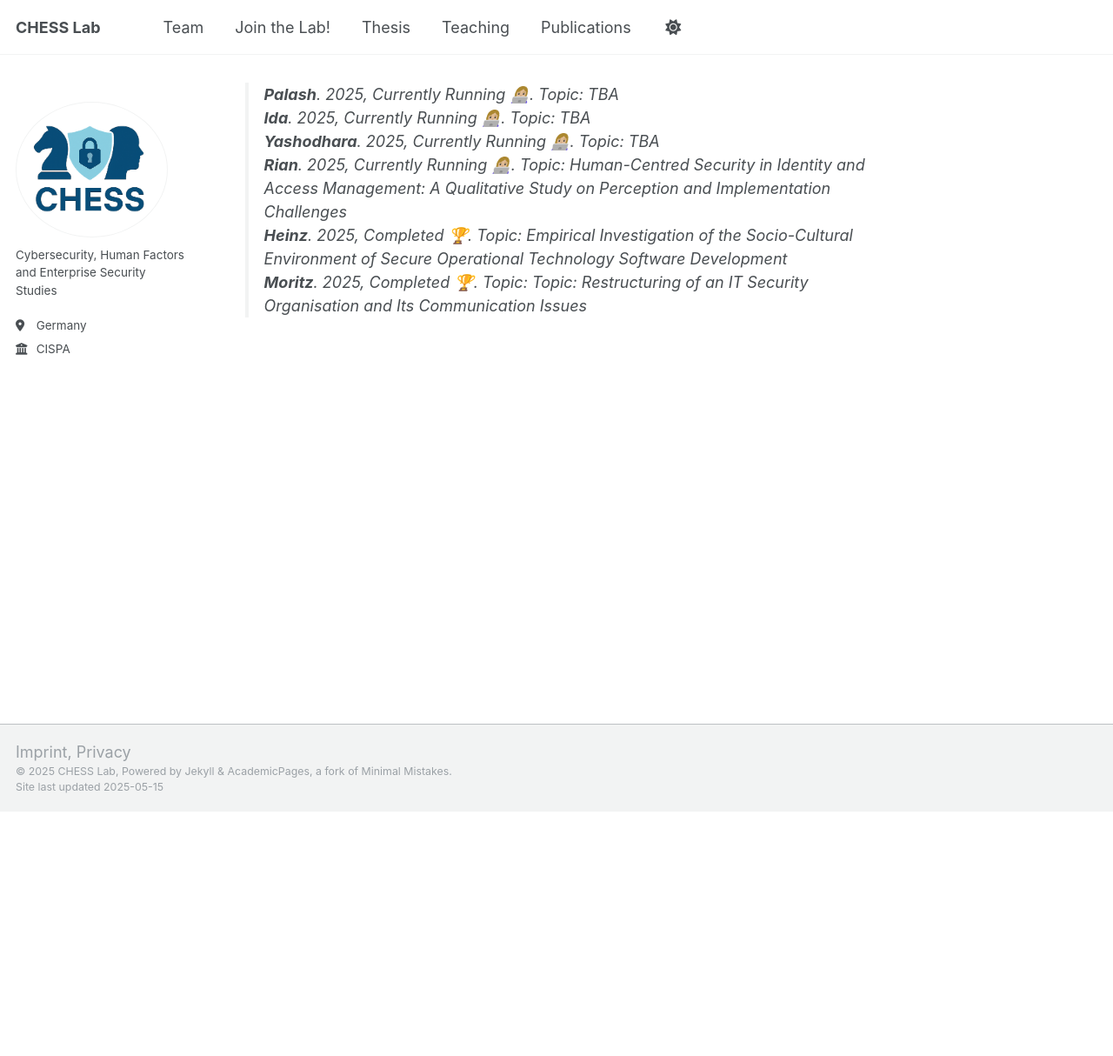
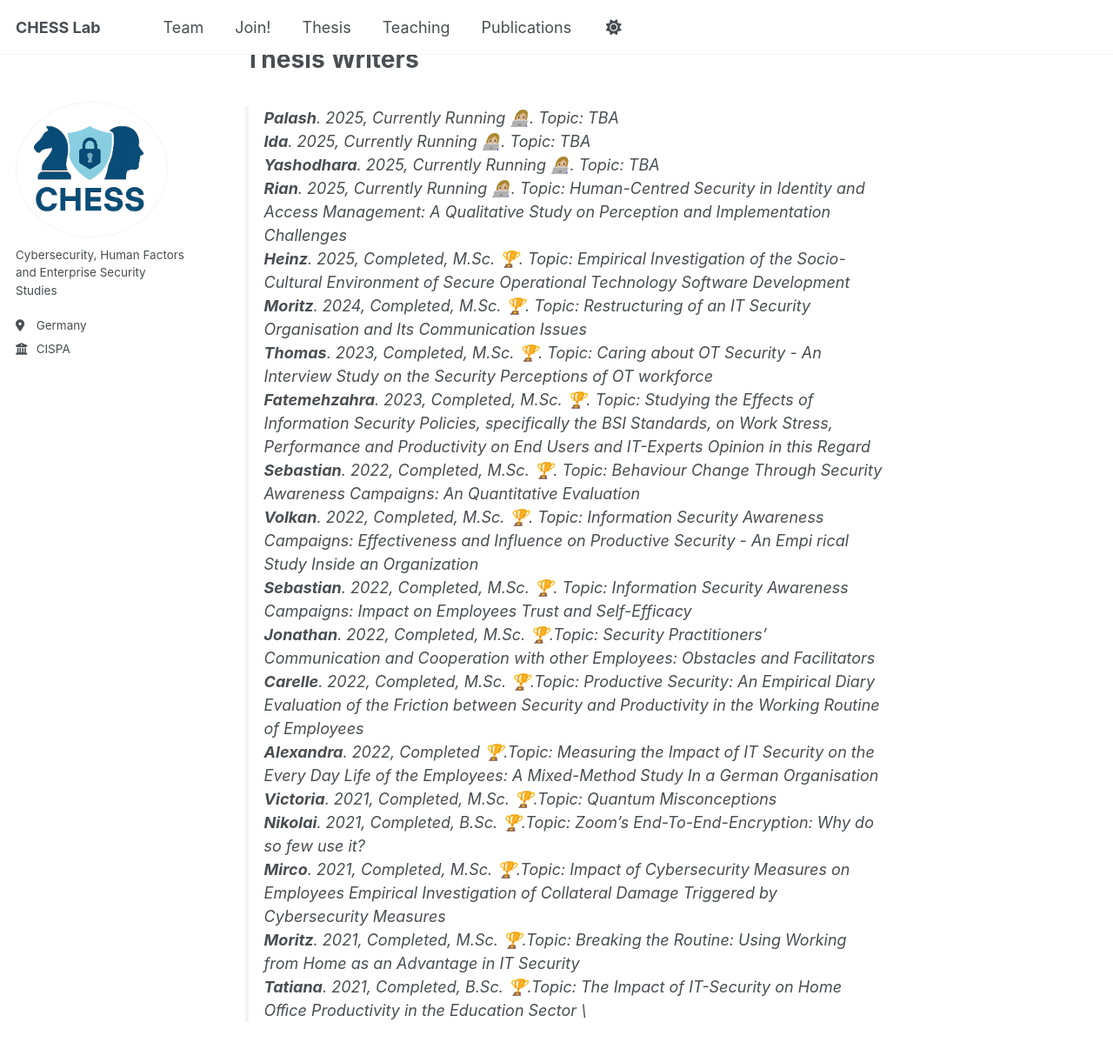
Before and after one commit to chessslab/chessslab.github.io, a Jekyll site: the page built from _pages/team.md, in a window 1280 px wide and 1400 px high, scrolled down 467 px. Shown: the top 1214 px of the window at 87% size. Built offline with Jekyll 4.4.1, drawn with Linux system fonts in a browser that asks for light colours; some of the changed text lies outside the part shown.

Commit message:
multiple changes throughout the basic documents.

```diff
--- a/_data/navigation.yml
+++ b/_data/navigation.yml
@@ -12,7 +12,7 @@ main:
   - title: "Team"
     url: /team/
 
-  - title: "Join the Lab!"
+  - title: "Join!"
     url: /join/
 
   - title: "Thesis"
--- a/_pages/team.md
+++ b/_pages/team.md
@@ -20,5 +21,18 @@ As the lab and our team was just established in 2025, we are still growing! Howe
 > __Ida__. 2025, _Currently Running_ 👩🏼‍💻. Topic: TBA \
 > __Yashodhara__. 2025, _Currently Running_ 👩🏼‍💻. Topic: TBA \
 > __Rian__. 2025, _Currently Running_ 👩🏼‍💻. Topic: Human-Centred Security in Identity and Access Management: A Qualitative Study on Perception and Implementation Challenges \
-> __Heinz__. 2025, _Completed_ 🏆. Topic: Empirical Investigation of the Socio-Cultural Environment of Secure Operational Technology Software Development \
-> __Moritz__. 2025, _Completed_ 🏆. Topic: Topic: Restructuring of an IT Security Organisation and Its Communication Issues
+> __Heinz__. 2025, _Completed_, M.Sc. 🏆. Topic: Empirical Investigation of the Socio-Cultural Environment of Secure Operational Technology Software Development \
+> __Moritz__. 2024, _Completed_, M.Sc. 🏆. Topic:  Restructuring of an IT Security Organisation and Its Communication Issues \
+> __Thomas__. 2023, _Completed_, M.Sc. 🏆. Topic: Caring about OT Security - An Interview Study on the Security Perceptions of OT workforce \
+> __Fatemehzahra__. 2023, _Completed_, M.Sc. 🏆. Topic: Studying the Effects of Information Security Policies, specifically the BSI Standards, on Work Stress, Performance and Productivity on End Users and IT-Experts Opinion in this Regard \
+> __Sebastian__. 2022, _Completed_, M.Sc. 🏆. Topic: Behaviour Change Through Security Awareness Campaigns: An Quantitative Evaluation \
+> __Volkan__. 2022, _Completed_, M.Sc. 🏆. Topic: Information Security Awareness Campaigns: Effectiveness and Influence on Productive Security - An Empi rical Study Inside an Organization \
+> __Sebastian__. 2022, _Completed_, M.Sc. 🏆. Topic: Information Security Awareness Campaigns: Impact on Employees Trust and Self-Efficacy \
+> __Jonathan__. 2022, _Completed_, M.Sc. 🏆.Topic: Security Practitioners’ Communication and Cooperation with other Employees: Obstacles and Facilitators \
+> __Carelle__. 2022, _Completed_, M.Sc. 🏆.Topic: Productive Security: An Empirical Diary Evaluation of the Friction between Security and Productivity in the Working Routine of Employees \
+> __Alexandra__. 2022, _Completed_ 🏆.Topic: Measuring the Impact of IT Security on the Every Day Life of the Employees: A Mixed-Method Study In a German Organisation \
+> __Victoria__. 2021, _Completed_, M.Sc. 🏆.Topic: Quantum Misconceptions \
+> __Nikolai__. 2021, _Completed_, B.Sc. 🏆.Topic: Zoom’s End-To-End-Encryption: Why do so few use it? \
+> __Mirco__. 2021, _Completed_, M.Sc. 🏆.Topic: Impact of Cybersecurity Measures on Employees Empirical Investigation of Collateral Damage Triggered by Cybersecurity Measures \
+> __Moritz__. 2021, _Completed_, M.Sc. 🏆.Topic: Breaking the Routine: Using Working from Home as an Advantage in IT Security \
+> __Tatiana__. 2021, _Completed_, B.Sc. 🏆.Topic: The Impact of IT-Security on Home Oﬃce Productivity in the Education Sector \
```
Also changed, not shown: other parts of _pages/team.md (+1 -0 lines), _pages/about.md (+2 -2 lines), _pages/join.md (+4 -4 lines), _pages/thesis.md (+9 -1 lines).
